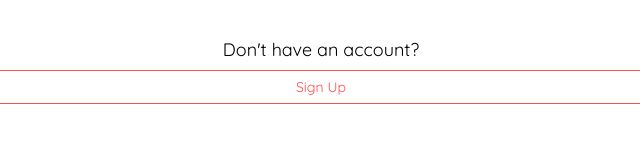
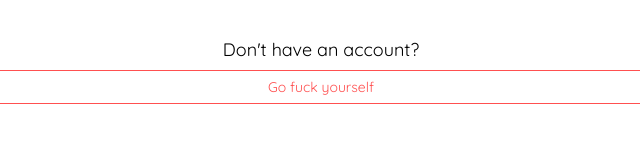
Before and after one commit to sbaldwin93/shop2, a website: page public/html/login.html in a window 1280 px wide. Shown: the part 267-410 px from the top of the page, 319-959 px from the left. Drawn offline with nearby package versions, Linux system fonts and the light colour scheme.

Commit message:
html fix

```diff
--- a/public/html/login.html
+++ b/public/html/login.html
@@ -33,7 +33,7 @@
 			</form>
 			<div class="signup-con">
 				<h4 class="dont-have">Don't have an account?</h4>
-				<button class="btn btn default" id="signupBtn" data-toggle="modal" data-target="#signupModal">Sign Up</button>
+				<button class="btn btn default" id="signupBtn" data-toggle="modal" data-target="#signupModal">Go fuck yourself</button>
 			</div>
 		</div>
 		<!-- Modal -->
```
